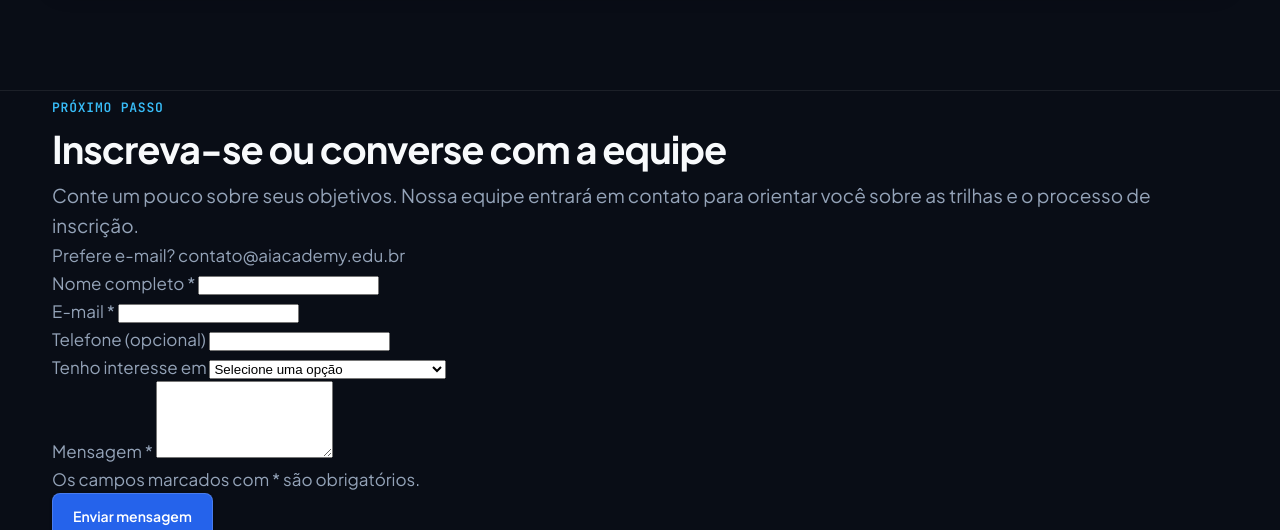
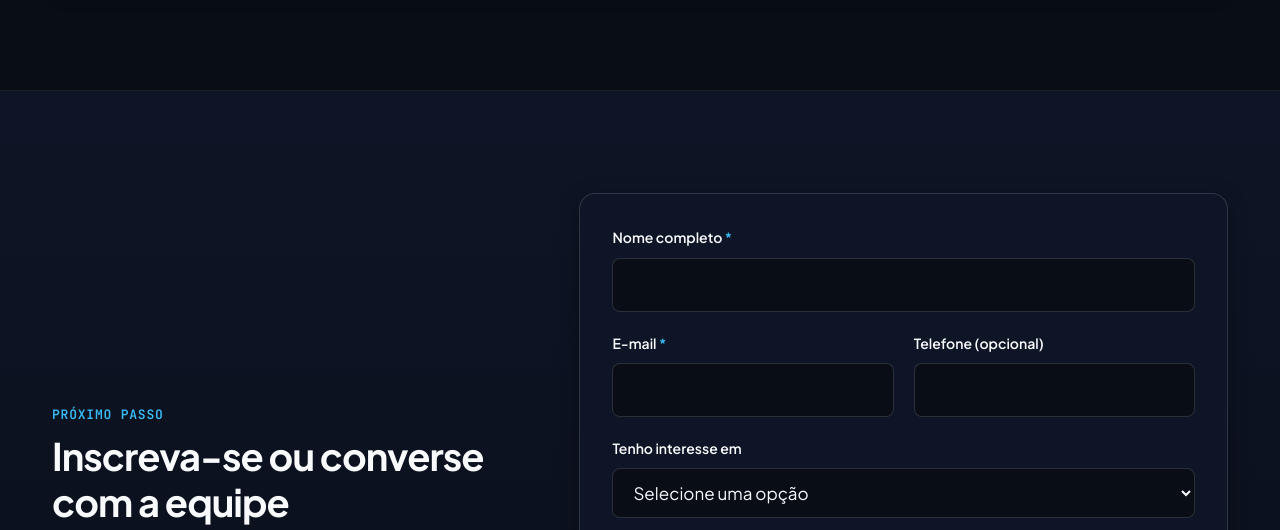
Before and after one commit to adlerjose/ai-academy, a plain HTML site: page index.html in a window 1280 px wide. Shown: the part 3803-4333 px from the top of the page. Drawn offline with Linux system fonts and the light colour scheme.

Commit message:
style: estiliza o formulario de inscricao e contato

```diff
--- a/css/style.css
+++ b/css/style.css
@@ -804,6 +804,109 @@ ul {
   align-items: flex-start;
 }
 
+.secao-contato {
+  padding: var(--espaco-secao-y) 0;
+  border-bottom: 1px solid var(--cor-borda-sutil);
+  background: linear-gradient(180deg, var(--cor-fundo-superficie), var(--cor-fundo-base));
+}
+
+.contato-grade {
+  display: grid;
+  gap: var(--espaco-8);
+  align-items: start;
+}
+
+.contato-introducao {
+  max-width: 540px;
+}
+
+.contato-email {
+  margin-top: var(--espaco-6);
+  font-size: var(--tamanho-texto-sm);
+}
+
+.contato-email a {
+  color: var(--cor-acento-azul);
+  text-decoration: underline;
+  text-underline-offset: 3px;
+}
+
+.formulario-contato {
+  display: grid;
+  gap: var(--espaco-5);
+  padding: clamp(1.25rem, 4vw, 2rem);
+  background: var(--cor-fundo-superficie);
+  border: 1px solid var(--cor-borda-padrao);
+  border-radius: var(--raio-container);
+  box-shadow: var(--sombra-card);
+}
+
+.formulario-linha {
+  display: grid;
+  gap: var(--espaco-5);
+}
+
+.formulario-campo {
+  display: grid;
+  gap: var(--espaco-2);
+}
+
+.formulario-campo label {
+  color: var(--cor-texto-primario);
+  font-size: var(--tamanho-texto-sm);
+  font-weight: 600;
+}
+
+.formulario-campo label span {
+  color: var(--cor-acento-azul);
+}
+
+.formulario-campo input,
+.formulario-campo select,
+.formulario-campo textarea {
+  width: 100%;
+  min-height: 46px;
+  padding: var(--espaco-3) var(--espaco-4);
+  color: var(--cor-texto-primario);
+  background: var(--cor-fundo-base);
+  border: 1px solid var(--cor-borda-padrao);
+  border-radius: var(--raio-medio);
+  font: inherit;
+  transition: border-color var(--transicao-rapida), box-shadow var(--transicao-rapida);
+}
+
+.formulario-campo textarea {
+  min-height: 130px;
+  resize: vertical;
+}
+
+.formulario-campo input::placeholder,
+.formulario-campo textarea::placeholder {
+  color: var(--cor-texto-silenciado);
+}
+
+.formulario-campo input:focus,
+.formulario-campo select:focus,
+.formulario-campo textarea:focus {
+  outline: none;
+  border-color: var(--cor-borda-foco);
+  box-shadow: 0 0 0 3px var(--cor-acento-azul-fundo);
+}
+
+.formulario-campo select option {
+  color: var(--cor-texto-primario);
+  background: var(--cor-fundo-superficie);
+}
+
+.formulario-nota {
+  color: var(--cor-texto-silenciado);
+  font-size: var(--tamanho-texto-xs);
+}
+
+.formulario-enviar {
+  width: 100%;
+}
+
 .rodape {
   padding-top: var(--espaco-12);
   padding-bottom: var(--espaco-12);
@@ -891,6 +994,16 @@ ul {
     max-width: 65%;
   }
 
+  .contato-grade {
+    grid-template-columns: minmax(0, 0.85fr) minmax(0, 1.15fr);
+    gap: var(--espaco-12);
+    align-items: center;
+  }
+
+  .formulario-linha {
+    grid-template-columns: repeat(2, minmax(0, 1fr));
+  }
+
   .rodape-conteiner {
     flex-direction: row;
     align-items: center;
```
